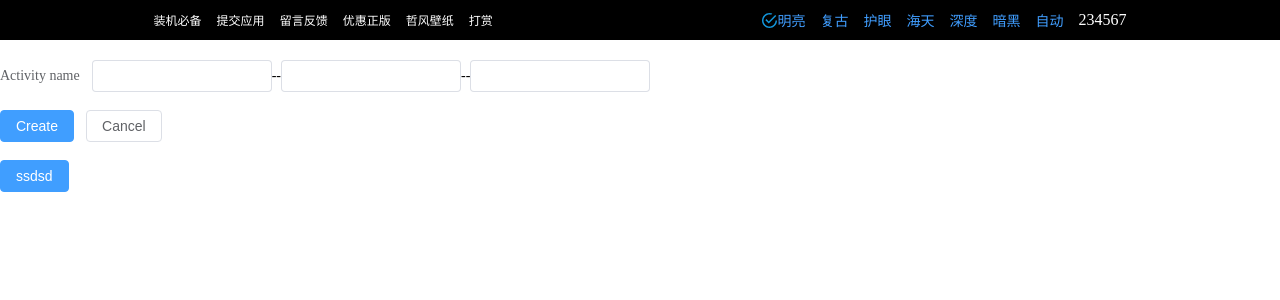
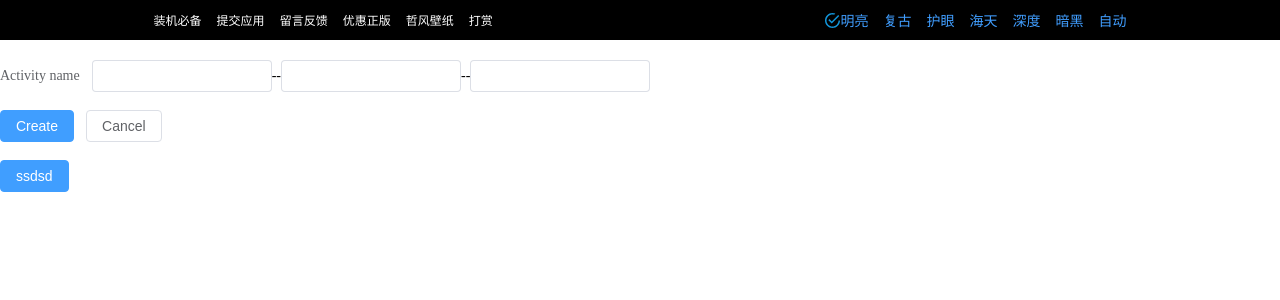
Before and after one commit to xie1213/vite-project, a Vue app: page / in a window 1280 px wide. Shown: the top 300 px of the page. Built offline with nearby package versions, Linux system fonts and the light colour scheme.

Commit message:
测试同步更新

```diff
--- a/src/components/nav/upBakColor.vue
+++ b/src/components/nav/upBakColor.vue
@@ -13,7 +13,6 @@
             <svg-icon v-if="colorIndex === index" :width="15" name="adopt"></svg-icon>
             {{ title }}
         </el-link>
-        <span>234567</span>
     </div>
 </template>
 
```
